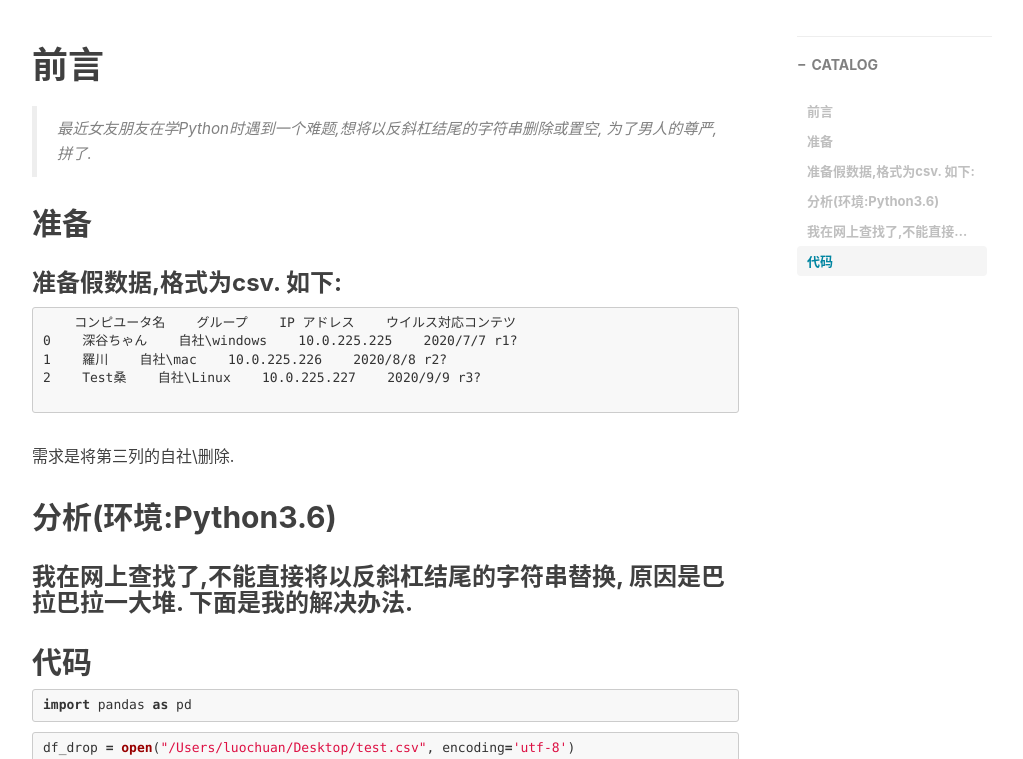
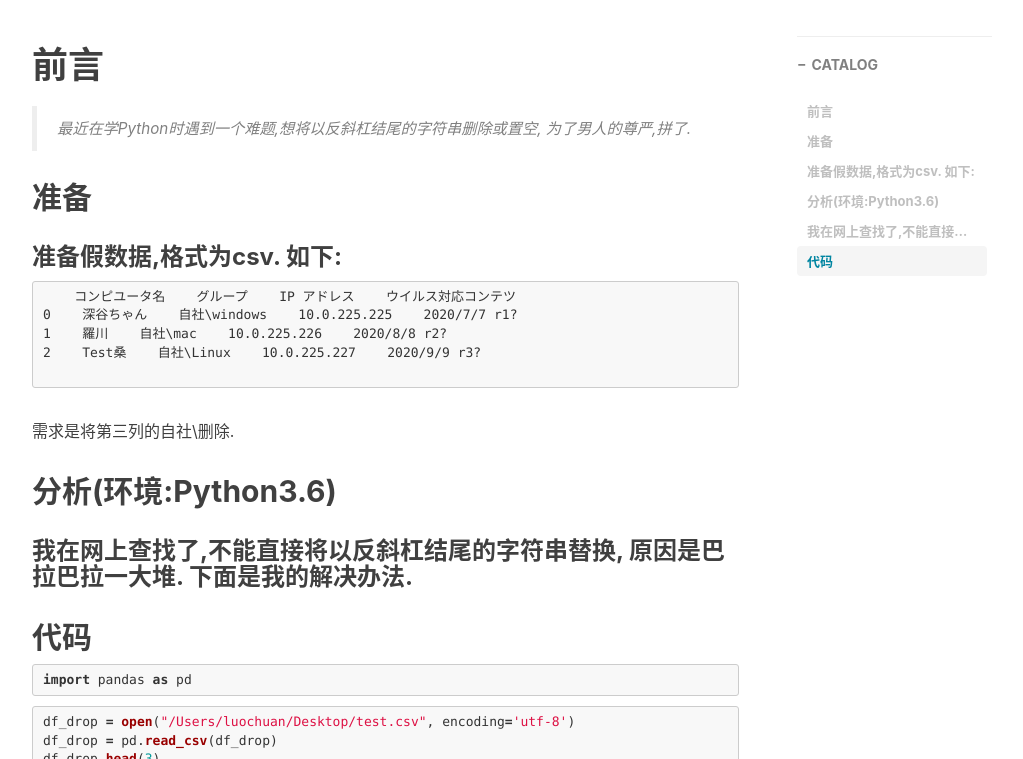
Before and after one commit to LuochuanAD/LuochuanAD.github.io, a Jekyll site: the page built from _posts/2020-10-27-python之如何替换以反斜杠结尾的字符串.md, in a window 1280 px wide and 900 px high, scrolled down 446 px, cut to the strip 141-900 px from the top of the window. Shown: the whole strip, without its empty margins (233-1256 px from the left). Built offline with Jekyll 4.4.1, drawn with Linux system fonts in a browser that asks for light colours; nearby versions of some CDN libraries; comment, search, counter and statistics services are not loaded.

Commit message:
change some messages

```diff
--- a/_posts/2020-10-27-python之如何替换以反斜杠结尾的字符串.md
+++ b/_posts/2020-10-27-python之如何替换以反斜杠结尾的字符串.md
@@ -12,7 +12,7 @@ tags:
 
 ---
 # 前言
->最近女友朋友在学Python时遇到一个难题,想将以反斜杠结尾的字符串删除或置空, 为了男人的尊严,拼了.
+>最近在学Python时遇到一个难题,想将以反斜杠结尾的字符串删除或置空, 为了男人的尊严,拼了.
 
 ## 准备
 
```
Also changed, not shown: _posts/2020-12-25-centOS7系统下导入Python3.6.8.md (+1 -1 lines), 1 other file.
